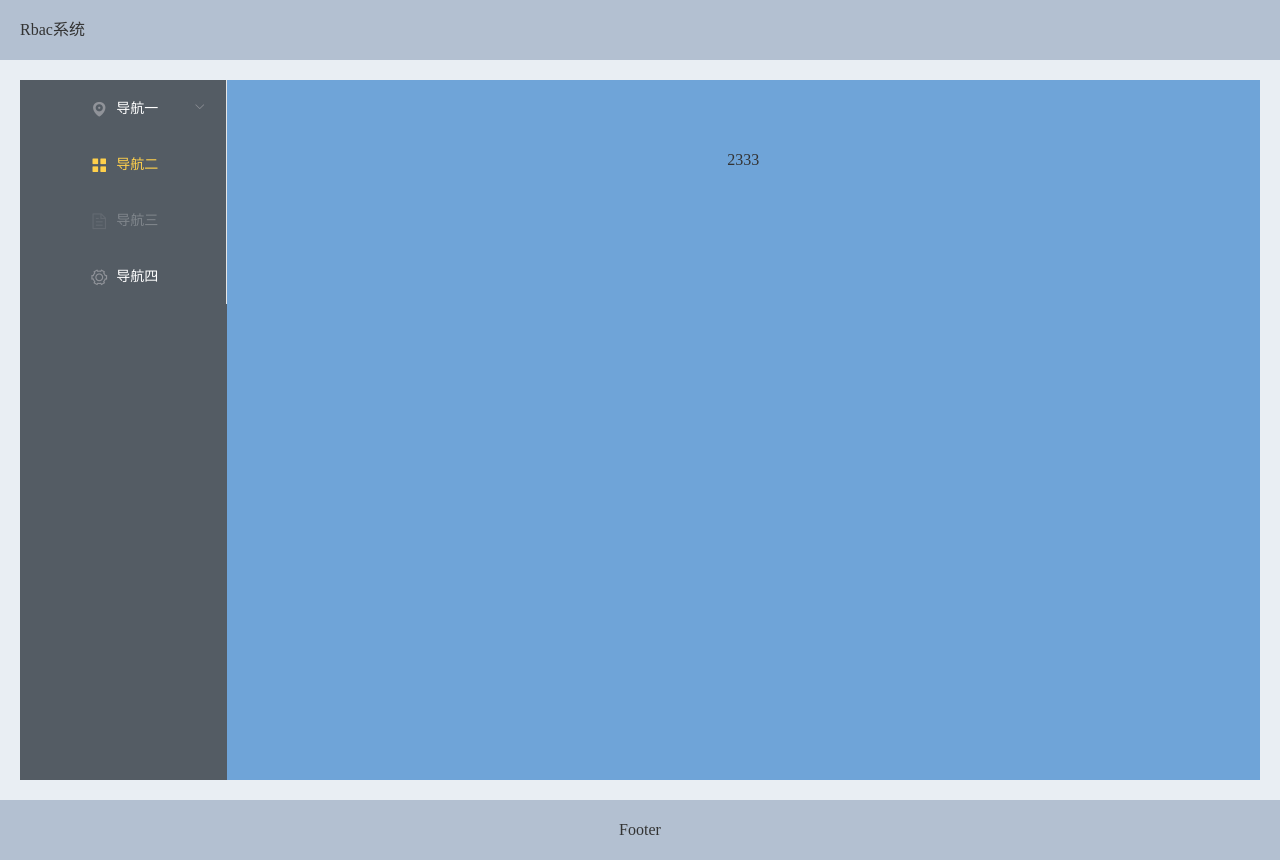
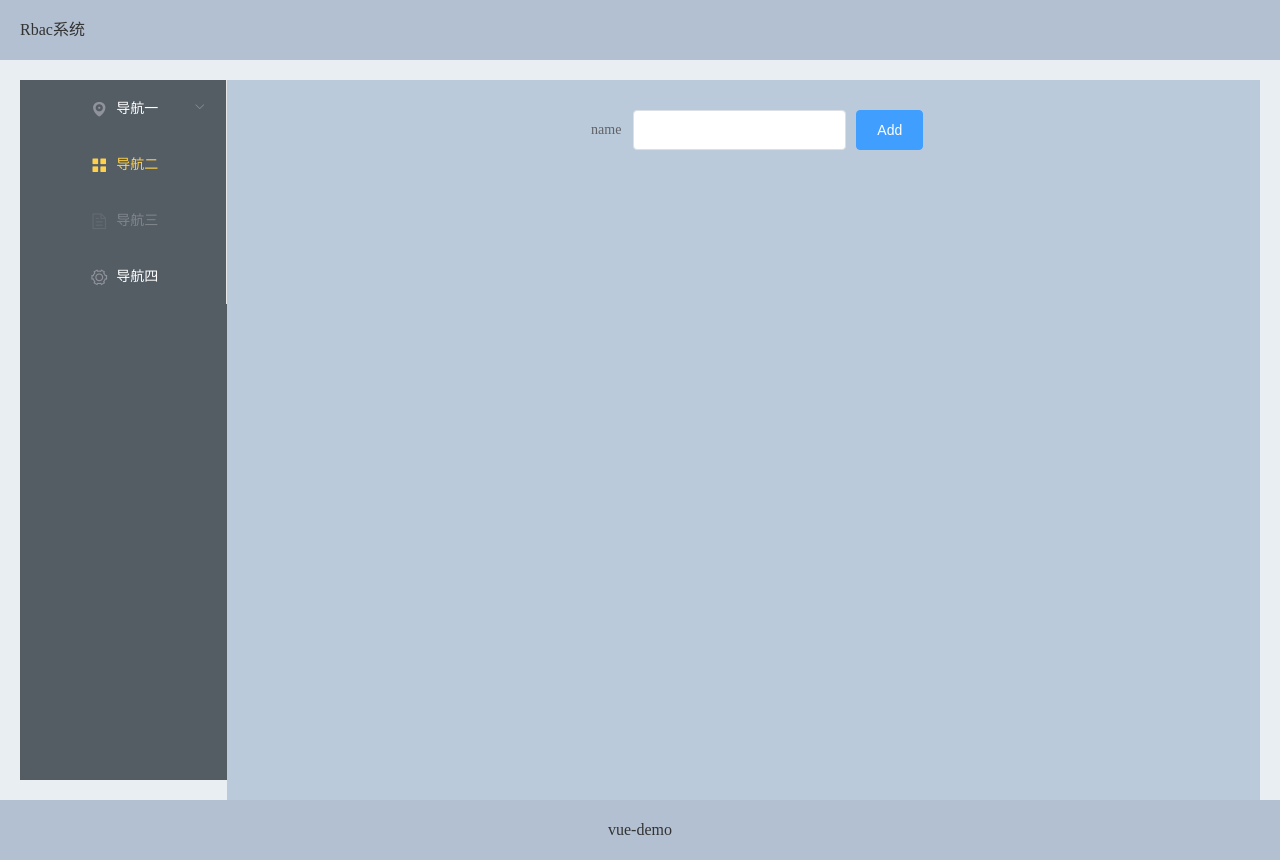
Before and after one commit to Mandy-Chen/vue_demo, a Vue app: page / in a window 1280 px wide. Built offline with nearby package versions, Linux system fonts and the light colour scheme.

Commit message:
[vue][mandy] feature : add name input

```diff
--- a/src/App.vue
+++ b/src/App.vue
@@ -9,10 +9,12 @@
             <el-col :span="4">
               <indexNav></indexNav>
             </el-col>
-            <el-col :span="20"><indexMain></indexMain></el-col>
+            <el-col :span="20">
+              <indexMain></indexMain>
+            </el-col>
           </el-row>
         </el-main>
-        <el-footer>Footer</el-footer>
+        <el-footer>vue-demo</el-footer>
       </el-container>
     </el-container>
   </div>
@@ -31,9 +33,6 @@ export default {
 </script>
 
 <style>
-/* @import url("//unpkg.com/element-ui@2.13.2/lib/theme-chalk/index.css"); */
-/* @import url("element-ui/lib/theme-chalk/index.css"); */
-/* @import "element-ui/lib/theme-chalk/index.css"; */
 html,
 body,
 #app,
@@ -54,7 +53,6 @@ body,
   background-color: #e9eef3;
   color: #333;
   text-align: center;
-  line-height: 160px;
   padding: 0px;
 }
 .el-header {
@@ -63,6 +61,4 @@ body,
   text-align: left;
   line-height: 60px;
 }
-
-
 </style>
--- a/src/components/Layout/indexMain.vue
+++ b/src/components/Layout/indexMain.vue
@@ -1,16 +1,45 @@
 <template>
-  <div class="index_main">2333</div>
+  <div class="index_main">
+    <el-form
+      :inline="true"
+      ref="form"
+      :model="form"
+      label-width="80px"
+      class="demo-form-inline"
+    >
+      <el-form-item label="name">
+        <el-input v-model="form.name"></el-input>
+      </el-form-item>
+      <el-form-item>
+        <el-button type="primary" @click="onSubmit">Add</el-button>
+      </el-form-item>
+    </el-form>
+  </div>
 </template>
 
 <script>
 export default {
-  name: "indexMain"
+  name: "indexMain",
+  data() {
+    return {
+      form: {
+        name: ""
+      }
+    };
+  },
+  methods: {
+    onSubmit() {
+      console.log("submit!");
+    }
+  }
 };
 </script>
 
 <style>
 .index_main {
   height: 700px;
-  background-color: #6fa4d8;
+  background-color: #bacada;
+  padding: 30px;
 }
+
 </style>
```
